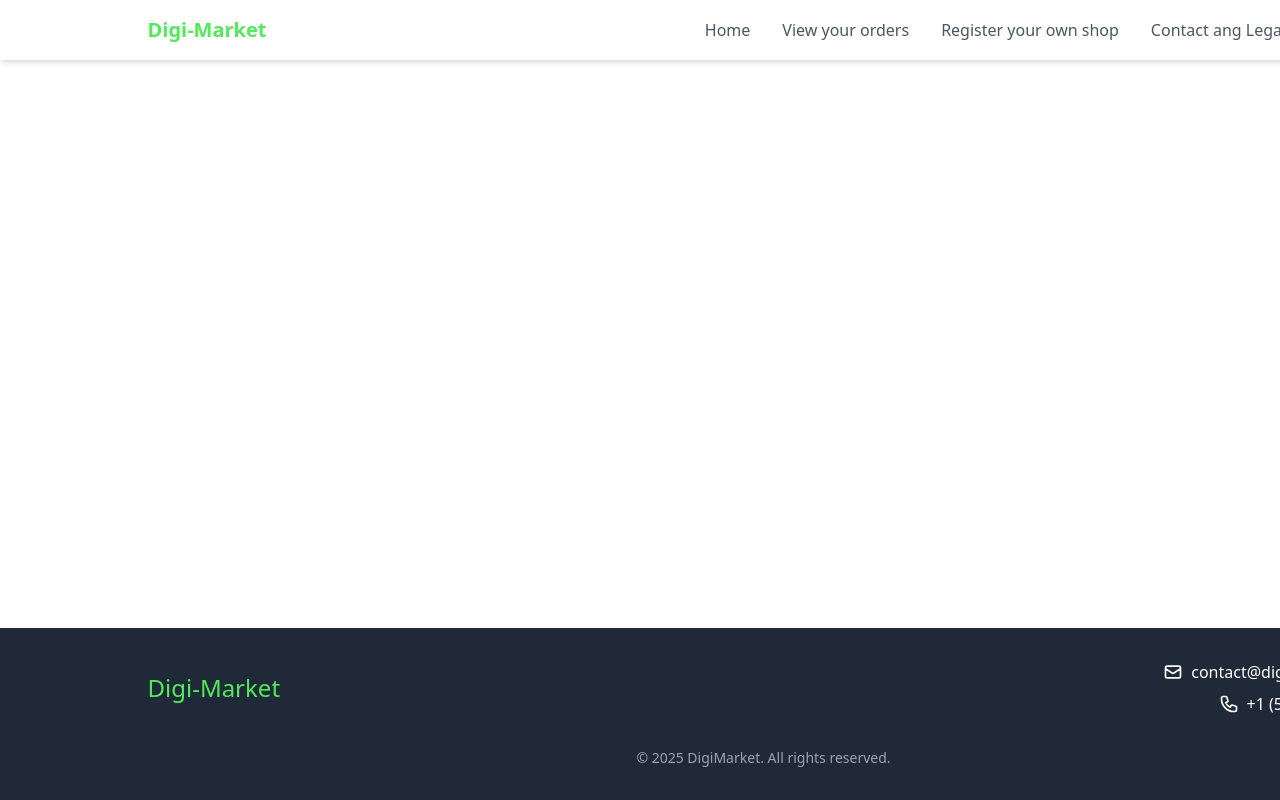
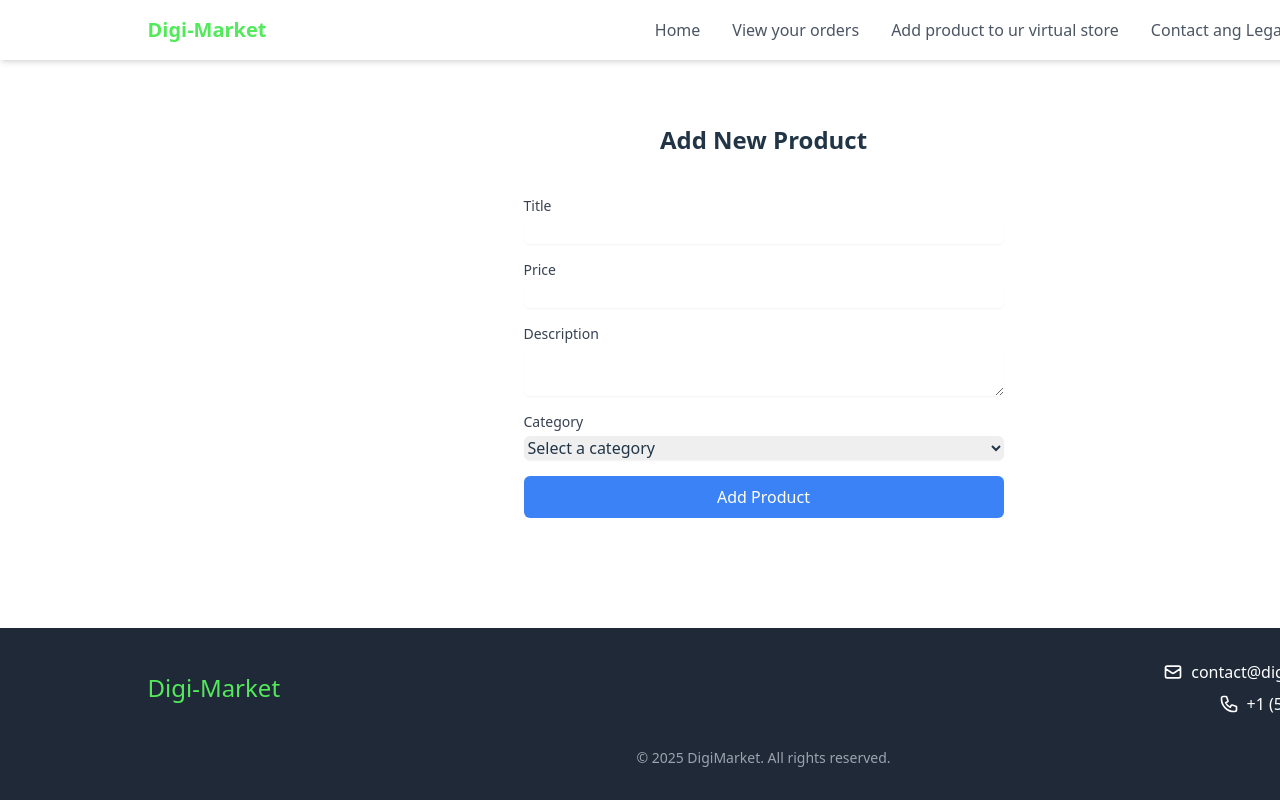
Before and after one commit to nyk-o-brown/digi-market, a React (Vite) app in the folder digi-market/: page /AddProduct in a window 1280 px wide. Shown: the top 800 px of the page. Built offline with nearby package versions, Linux system fonts and the light colour scheme.

Commit message:
msg: basic add products, nxt: services page nxt: shops page &db

```diff
--- a/digi-market/src/App.jsx
+++ b/digi-market/src/App.jsx
@@ -5,6 +5,7 @@ import CardGrid from './pages/Homepage'
 import Cosmetics from './pages/cosmetics'
 import Appliances from './pages/appliances'
 import Hardware from './pages/hardware'  // Add this import
+import AddProduct from './pages/AddProduct'  // Make sure this path is correct
 
 function App() {
   return (
@@ -16,6 +17,7 @@ function App() {
           <Route path="/cosmetics" element={<Cosmetics />} />
           <Route path="/appliances" element={<Appliances />} />
           <Route path="/hardware" element={<Hardware />} /> {/* Changed from Hardwares to Hardware */}
+          <Route path="/AddProduct" element={<AddProduct />} /> {/* Updated to match URL case */}
         </Routes>
       </main>
       <Footer />
--- /dev/null
+++ b/digi-market/src/components/AddProductForm.jsx
@@ -0,0 +1,83 @@
+import React, { useState } from 'react';
+
+const AddProductForm = () => {
+  const [formData, setFormData] = useState({
+    title: '',
+    price: '',
+    description: '',
+    category: '',
+    image: 'https://via.placeholder.com/150',
+    rating: { rate: 0, count: 0 }
+  });
+
+  const handleSubmit = async (e) => {
+    e.preventDefault();
+    // Form submission logic here
+  };
+
+  return (
+    <form onSubmit={handleSubmit} className="max-w-lg mx-auto p-4">
+      <div className="space-y-4">
+        <div>
+          <label className="block text-sm font-medium text-gray-700">Title</label>
+          <input
+            type="text"
+            name="title"
+            value={formData.title}
+            onChange={(e) => setFormData({...formData, title: e.target.value})}
+            className="mt-1 block w-full rounded-md border-gray-300 shadow-sm"
+            required
+          />
+        </div>
+        <div>
+          <label className="block text-sm font-medium text-gray-700">Price</label>
+          <input
+            type="number"
+            name="price"
+            value={formData.price}
+            onChange={(e) => setFormData({...formData, price: parseFloat(e.target.value)})}
+            step="0.01"
+            className="mt-1 block w-full rounded-md border-gray-300 shadow-sm"
+            required
+          />
+        </div>
+
+        <div>
+          <label className="block text-sm font-medium text-gray-700">Description</label>
+          <textarea
+            name="description"
+            value={formData.description}
+            onChange={(e) => setFormData({...formData, description: e.target.value})}
+            className="mt-1 block w-full rounded-md border-gray-300 shadow-sm"
+            required
+          />
+        </div>
+
+        <div>
+          <label className="block text-sm font-medium text-gray-700">Category</label>
+          <select
+            name="category"
+            value={formData.category}
+            onChange={(e) => setFormData({...formData, category: e.target.value})}
+            className="mt-1 block w-full rounded-md border-gray-300 shadow-sm"
+            required
+          >
+            <option value="">Select a category</option>
+            <option value="cosmetics">Cosmetics</option>
+            <option value="appliances">Appliances</option>
+            <option value="hardware">Hardware</option>
+          </select>
+        </div>
+
+        <button
+          type="submit"
+          className="w-full bg-blue-500 text-white py-2 px-4 rounded-md"
+        >
+          Add Product
+        </button>
+      </div>
+    </form>
+  );
+};
+
+export default AddProductForm;
--- a/digi-market/src/components/header.jsx
+++ b/digi-market/src/components/header.jsx
@@ -17,8 +17,8 @@ const Header = () => {
             <a href="/Orderpage" className="text-gray-600 hover:text-gray-900 transition duration-300">
               View your orders
             </a>
-            <a href="/Registrationpage" className="text-gray-600 hover:text-gray-900 transition duration-300">
-              Register your own shop
+            <a href="/AddProduct" className="text-gray-600 hover:text-gray-900 transition duration-300">
+              Add product to ur virtual store
             </a>
             <a href="/Topitems" className="text-gray-600 hover:text-gray-900 transition duration-300">
               Contact ang Legal information
--- /dev/null
+++ b/digi-market/src/pages/AddProduct.jsx
@@ -0,0 +1,13 @@
+import React from 'react';
+import AddProductForm from '../components/AddProductForm';
+
+function AddProduct() {
+  return (
+    <div className="container mx-auto py-8">
+      <h1 className="text-2xl font-bold mb-6 text-center">Add New Product</h1>
+      <AddProductForm />
+    </div>
+  );
+}
+
+export default AddProduct;
```
